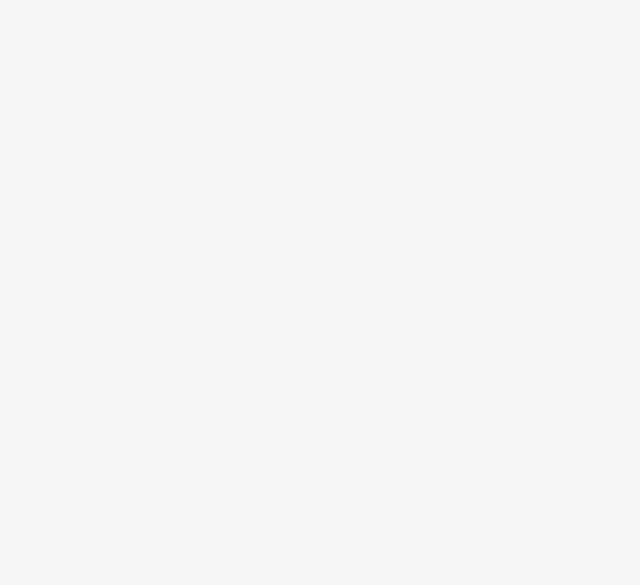
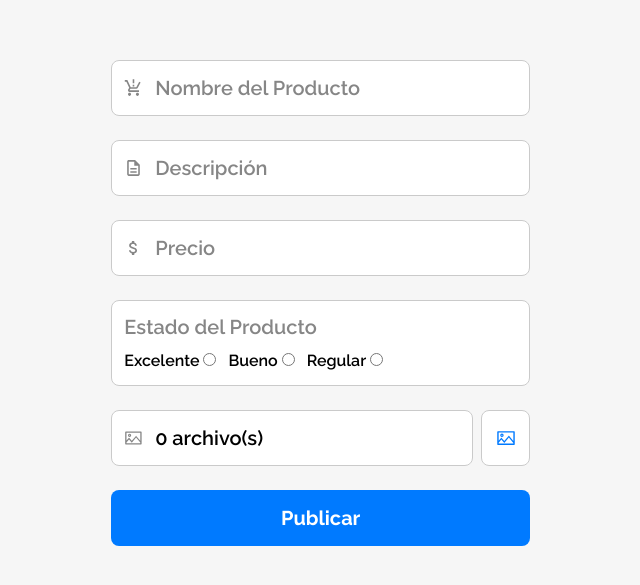
Before and after one commit to baezdev/messirve-app, a React (Vite) app: page /sell in a window 1280 px wide. Shown: the part 153-738 px from the top of the page, without its empty margins (46-686 px from the left). Built offline with nearby package versions, Linux system fonts and the light colour scheme; no server answers; sample sign-in values are in the browser's storage.

Commit message:
Create🥸: Pantalla con formulario para subir productos

```diff
--- a/src/page/SellScreen.jsx
+++ b/src/page/SellScreen.jsx
@@ -1,7 +1,141 @@
+import { Formik, Form, Field } from "formik";
+import validator from "validator";
+
+import {
+  MdProductionQuantityLimits as MdProduct,
+  MdOutlineDescription as Description,
+  MdAttachMoney,
+} from "react-icons/md";
+import { AiOutlinePicture } from "react-icons/ai";
+
 import Navbar from "../components/layout/Navbar";
+import Container from "../components/utilities/Container";
+import Image from "../components/utilities/Image";
+import Input from "../components/layout/Input";
+import Button from "../components/layout/Button";
+import RadioSection from "../components/utilities/RadioSection";
+
+import shopping from "../images/undraw_web_shopping_re_owap.svg";
+import { useState } from "react";
+
+//Validacion de los campos
+const validate = (v) => {
+  const errors = {};
+  if (!v.nameProduct) {
+    errors.nameProduct = "Campo obligatorio";
+  }
+
+  if (!v.description) {
+    errors.description = "Campo obligatorio";
+  }
+
+  if (!v.price) {
+    errors.price = "Campo obligatorio";
+  }
+
+  if (v.pictures.includes("0")) {
+    errors.pictures = "Campo obligatorio";
+  }
+
+  if (!v.status) {
+    errors.price = "Campo obligatorio";
+  }
+
+  return errors;
+};
 
 const SellScreen = () => {
-  return <Navbar />;
+  const [files, setFiles] = useState([]);
+
+  console.log(files);
+
+  const handlePublicProduct = (values) => {
+    values.pictures = [...files];
+    console.log(values);
+  };
+
+  return (
+    <>
+      <Navbar />
+      <Container>
+        <h1 className="mt-10 mb-4 text-2xl font-extrabold text-center md:hidden">
+          Vender
+        </h1>
+        <div className="flex-row-reverse items-center block gap-24 md:px-10 h-screen2 md:flex">
+          <div className="hidden mx-auto md:block">
+            <Image
+              src={shopping}
+              alt="vamos de shopping"
+              width={400}
+              className="animate__animated animate__fadeIn"
+            />
+          </div>
+          <div className="md:px-16 md:w-3/6 animate__animated animate__fadeIn">
+            <Formik
+              initialValues={{
+                nameProduct: "",
+                description: "",
+                price: "",
+                pictures: files,
+                status: "",
+              }}
+              validate={validate}
+              onSubmit={handlePublicProduct}
+            >
+              <Form>
+                <Input
+                  name="nameProduct"
+                  label="Nombre del Producto"
+                  type="text"
+                  icon={<MdProduct size={20} />}
+                />
+                <Input
+                  name="description"
+                  label="Descripción"
+                  type="textarea"
+                  icon={<Description size={20} />}
+                />
+                <Input
+                  name="price"
+                  label="Precio"
+                  type="number"
+                  min="0"
+                  icon={<MdAttachMoney size={20} />}
+                />
+                <RadioSection />
+                {/* Input para subir fotos */}
+                <div className="flex gap-2">
+                  <Input
+                    label="Fotos del Producto"
+                    type="text"
+                    name="pictures"
+                    value={`${files.length} archivo(s)`}
+                    icon={<AiOutlinePicture size={20} />}
+                  />
+                  <div className="relative flex items-center justify-center mb-5 bg-white border rounded-lg cursor-pointer w-14 h-14 border-gray2 text-blue">
+                    <AiOutlinePicture size={20} />
+                    <input
+                      type="file"
+                      name="pictures"
+                      className="absolute top-0 bottom-0 left-0 right-0 opacity-0"
+                      multiple
+                      onChange={(e) => {
+                        setFiles([...files, ...e.target.files]);
+                      }}
+                      accept="image/png, image/jpeg"
+                      id="files"
+                    />
+                  </div>
+                </div>
+                {/* Input para subir fotos */}
+                <Button type="submit">Publicar</Button>
+              </Form>
+            </Formik>
+          </div>
+        </div>
+      </Container>
+    </>
+  );
 };
 
 export default SellScreen;
```
